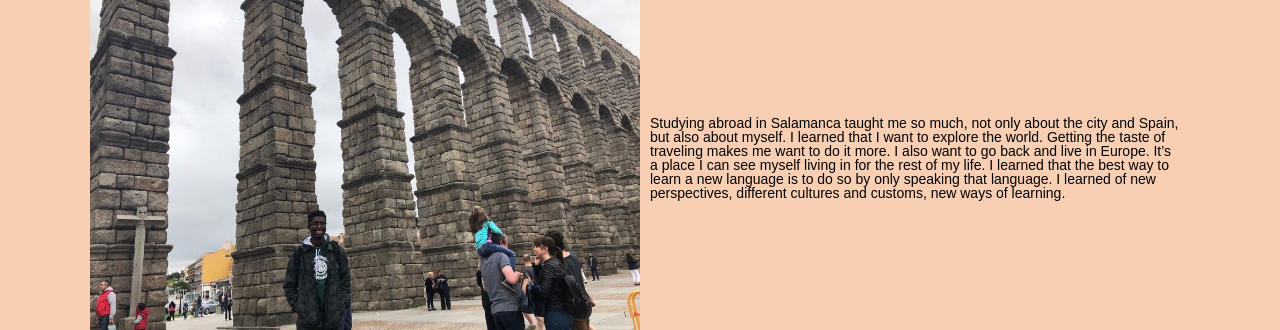
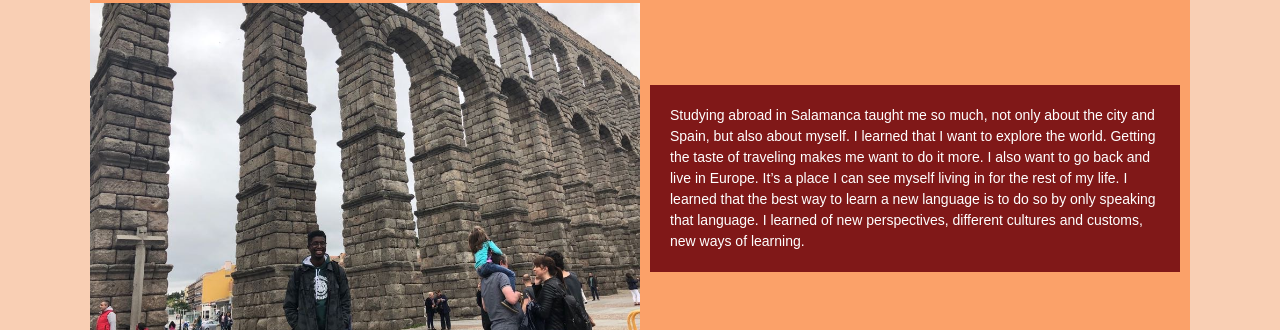
Before and after one commit to cedricingram/portfolio, a plain HTML site: page after.html in a window 1280 px wide. Shown: the part 163-493 px from the top of the page. Drawn offline with Linux system fonts and the light colour scheme.

Commit message:
Update style.css

```diff
--- a/css/style.css
+++ b/css/style.css
@@ -315,7 +315,7 @@ footer{
     color: #FFFFFF;
 }
 
-@media screen and (min-width: 850px) {
+@media screen and (min-width: 768px) {
     .parallax_img{
         display: block;
     }
@@ -336,7 +336,7 @@ footer{
         grid-template-columns: repeat(2, 1fr);
         grid-template-rows: 50px 350px 50px 350px 50px 350px;
         grid-row-gap: 0;
-        max-width: 1100px;
+        max-width: 1000px;
         margin: auto;
     }
 
@@ -412,7 +412,7 @@ footer{
 
 }
 
-@media screen and (min-width: 1400px) {
+@media screen and (min-width: 1025px) {
     .after_container{
         background-color: #FBA169;
         border-radius: 10px;
```
